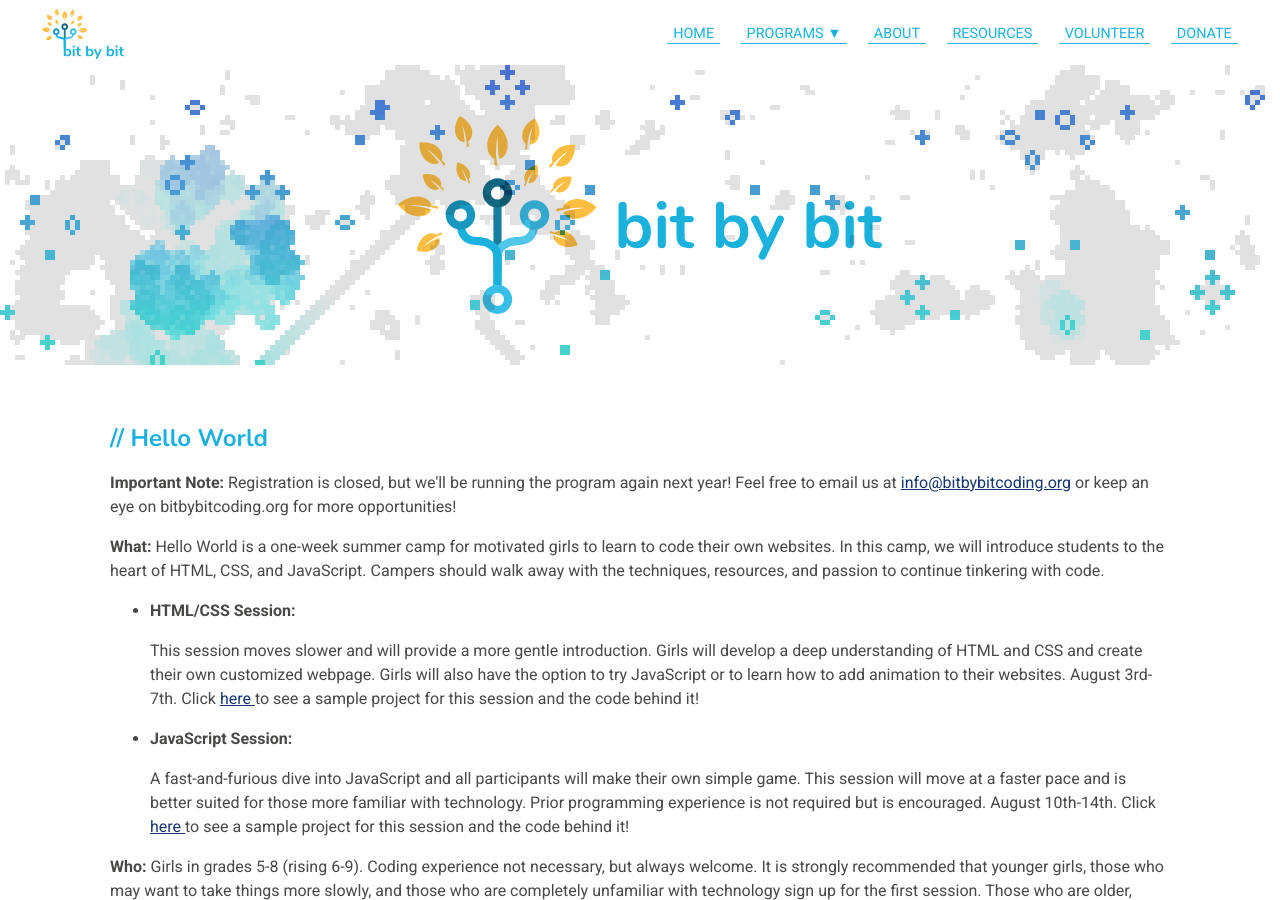
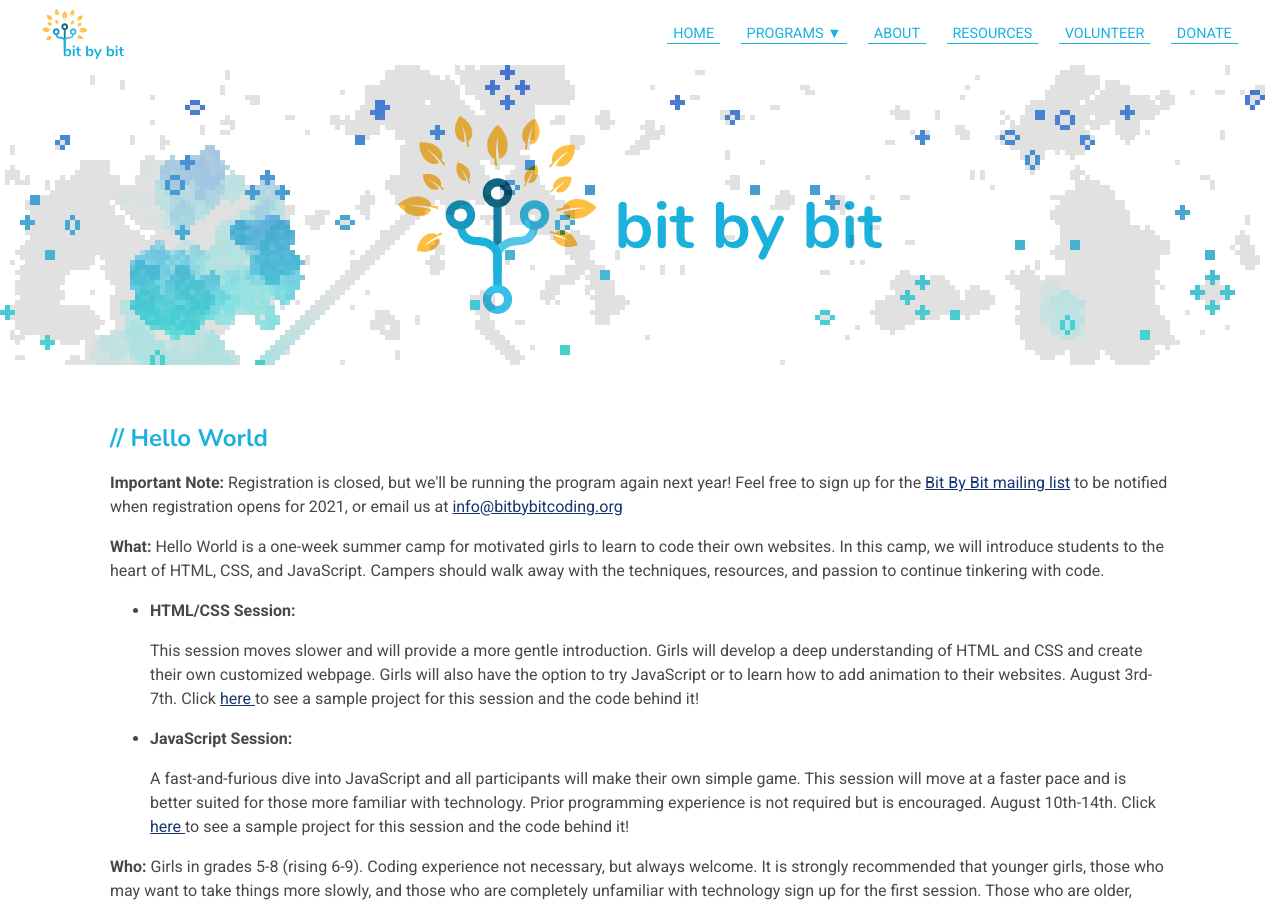
Before and after one commit to bit-by-bit-coding/bxb-website, a Jekyll site: the page built from helloworld.html, in a window 1280 px wide and 900 px high. Built offline with Jekyll 4.4.1, drawn with Linux system fonts in a browser that asks for light colours; nearby versions of some CDN libraries.

Commit message:
update HW note w/ mailing list

```diff
--- a/helloworld.html
+++ b/helloworld.html
@@ -11,9 +11,8 @@
     <div class="details-item">
         <h2>Hello World</h2>
         <p><strong>Important Note: </strong> Registration is closed, but we'll be running the program again next
-            year! Feel free to email us at <a href="mailto:{{site.contact.email}}">{{site.contact.email}}</a>
-                or keep an eye on bitbybitcoding.org for more
-            opportunities!</p>
+            year! Feel free to sign up for the <a href="https://bitbybitcoding.substack.com/">Bit By Bit mailing list</a> to be notified when registration opens for 2021, or email us at <a href="mailto:{{site.contact.email}}">{{site.contact.email}}</a>
+        </p>
         <p><strong>What: </strong>
             Hello World is a one-week summer camp for motivated girls to learn to code their own
             websites. In this camp, we will introduce students to the heart of HTML, CSS, and
```
